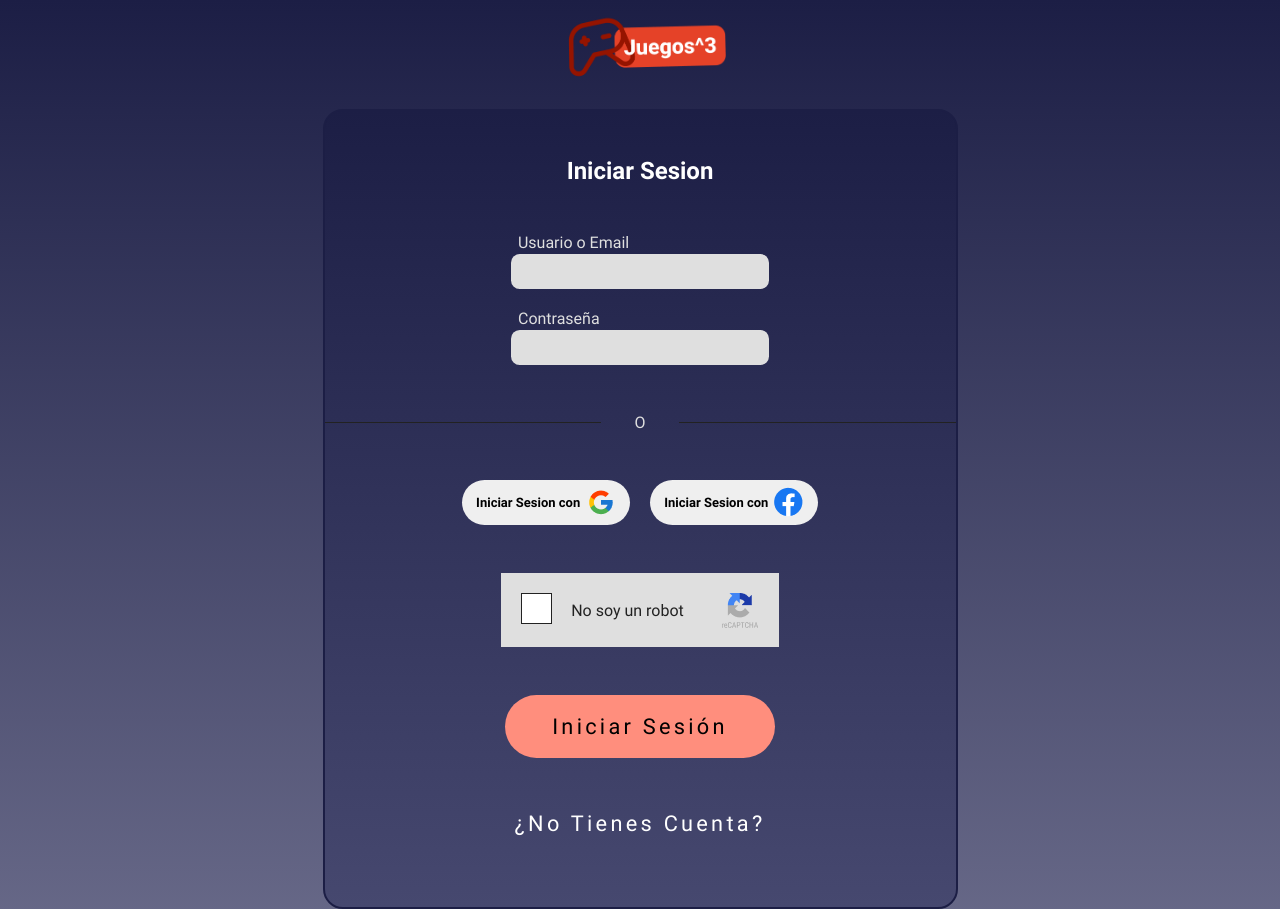
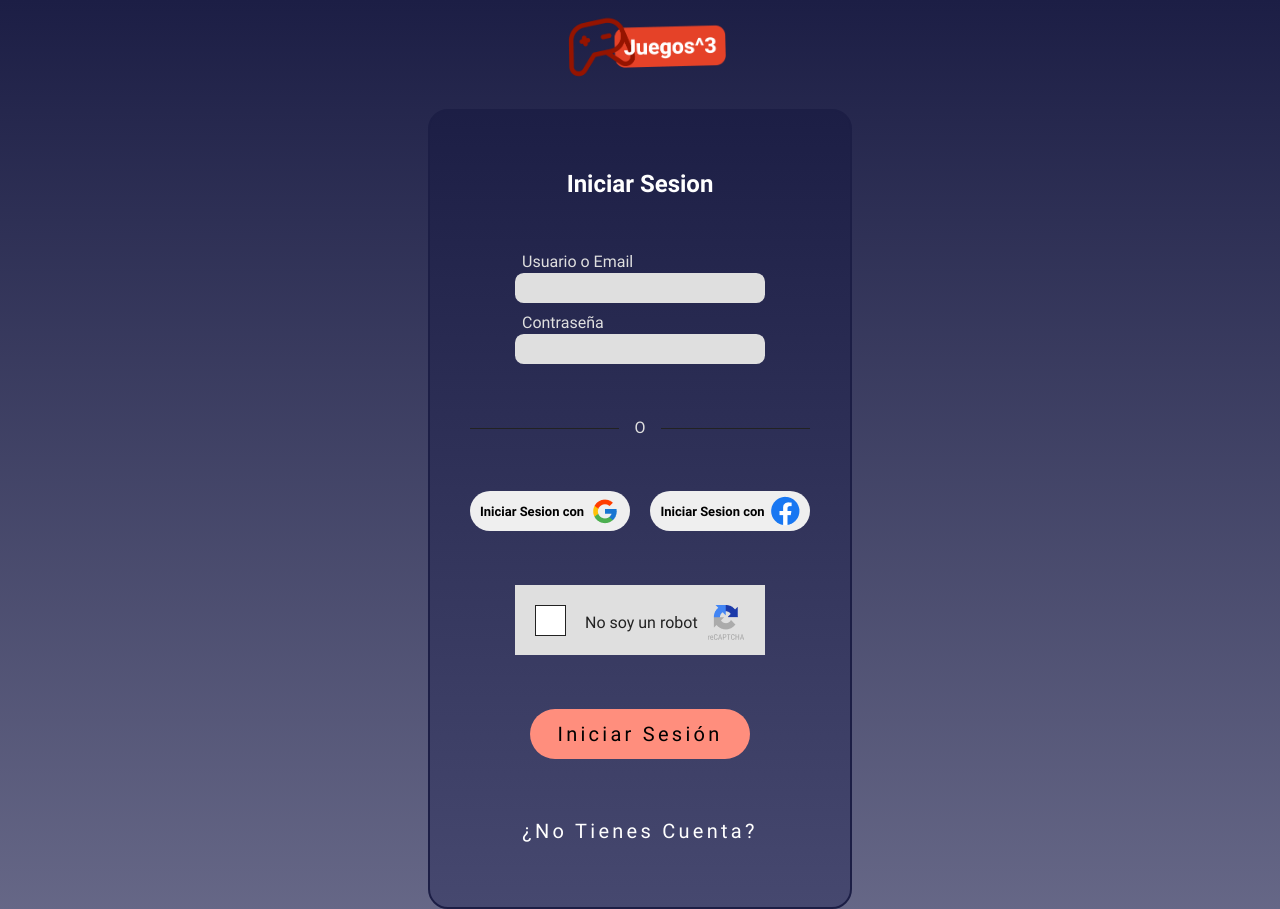
Before and after one commit to Petersen-Pedro/Trabajo_Practico_Especial, a plain HTML site: page TP2/login.html in a window 1280 px wide. Shown: the top 909 px of the page. Drawn offline with Linux system fonts and the light colour scheme.

Commit message:
Correcciones del Login y Register

```diff
--- a/TP2/css/styles.css
+++ b/TP2/css/styles.css
@@ -71,7 +71,7 @@ button{
 /* Buttons */
 .button-primary{
     text-align: center;
-    font-size: 21.778px;
+    font-size: 20px;
     font-style: normal;
     font-weight: 300;
     line-height: normal;
@@ -79,7 +79,7 @@ button{
 }
 .button-Terciary{
     text-align: center;
-    font-size: 21.778px;
+    font-size: 20px;
     font-style: normal;
     font-weight: 300;
     line-height: normal;
@@ -161,13 +161,15 @@ button{
     align-items: center;
     background-image: linear-gradient(var(--main-bg-color_dark), var(--main-bg-color_base));
     min-height: 600px;
-    width: 635px;
+    /*width: 480px;
+    padding: 1em;*/
+    padding: 40px;
     gap: 1em;
     border-radius: var(--radius);
     border: 2px solid var(--main-bg-color_dark);
 }
 .login_form-container h2 {
-    margin-top: 30px;
+    /*margin-top: 30px;*/
     color: var(--blanco-puro);
 }
 .login_form-container form{
@@ -182,7 +184,7 @@ button{
 .login_form-container form{
     display: flex;
     flex-direction: column;
-    gap: 20px;
+    gap: 10px;
 }
 .login_form-input--container label{
     padding-left: 7px;
@@ -190,8 +192,8 @@ button{
 }
 .login_form-input--container input{
     border-radius: 8.71px;
-    height: 34.85px;
-    width: 258.07px;
+    height: 30px;
+    width: 250px;
     padding: 10px;
     background-color: var(--blanco-principal);
 }
@@ -220,13 +222,13 @@ button{
     text-align: center;
     gap: 6px;
     border-radius: 26px;
-    width: 167.66px;
-    height: 44.71px;
+    width: 160px;
+    height: 40px;
 }
 .login_captcha{
     position: relative;
-    height: 74.05px;
-    width: 277.67px;
+    height: 70px;
+    width: 250px;
     background-color: var(--blanco-principal);
 }
 .login_captcha_cuadrado-ok{
@@ -257,16 +259,16 @@ button{
     right: 20px;
 }
 .login_iniciar-sesion_btn{
-    height: 63.16px;
-    width: 270.05px;
-    border-radius: 217.78px;
+    height: 50px;
+    width: 220px;
+    border-radius: 30px;
     color: var(--negro-puro);
     background-color: var(--secondary-bg-color_light);
 }
 .login_cambiar-form_btn{
     height: 35px;
     width: 294px;
-    margin-bottom: 50px;
+    /*margin-bottom: 50px;*/
     background: transparent;
     color: var(--blanco-puro);
 }
```
